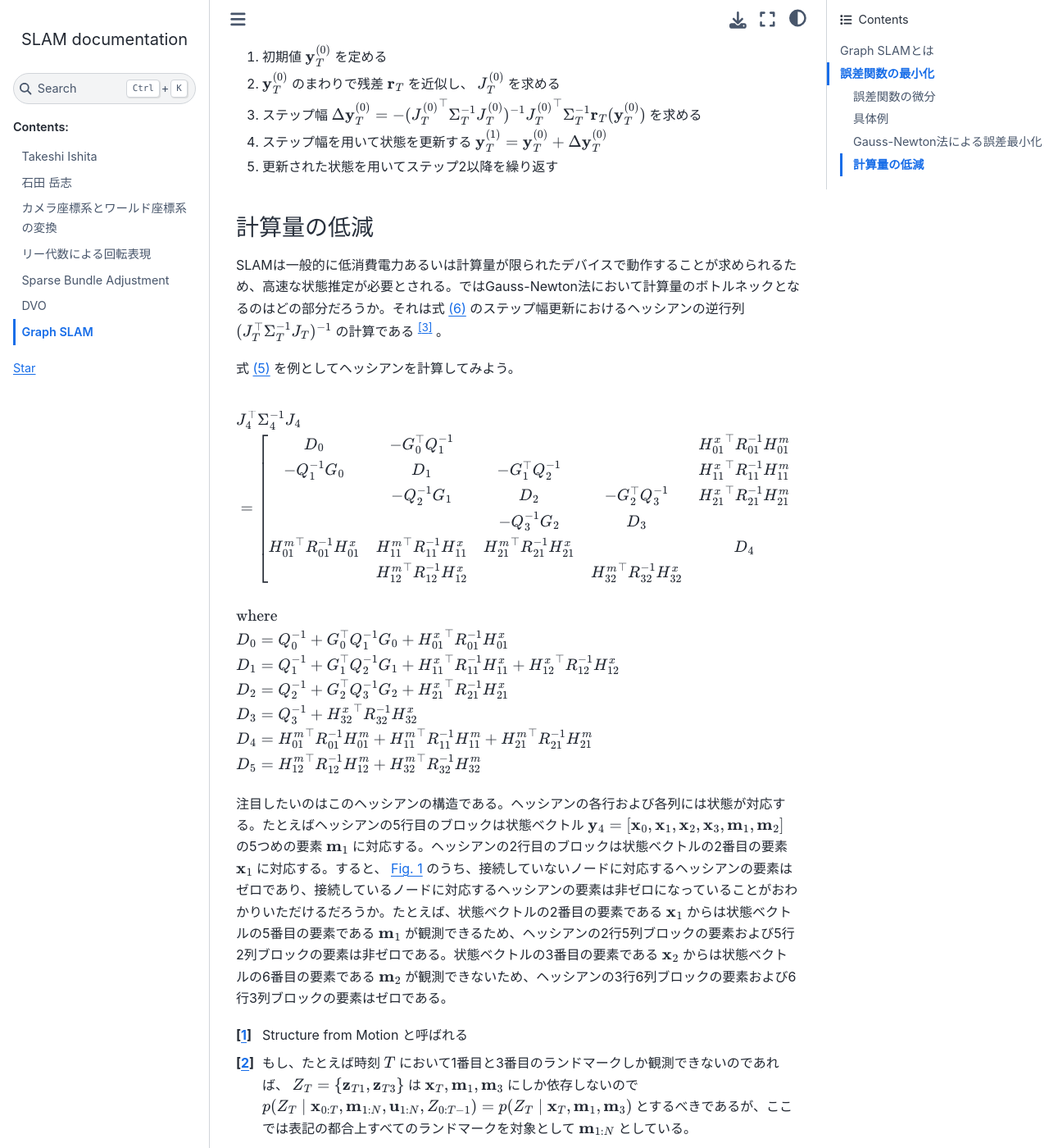
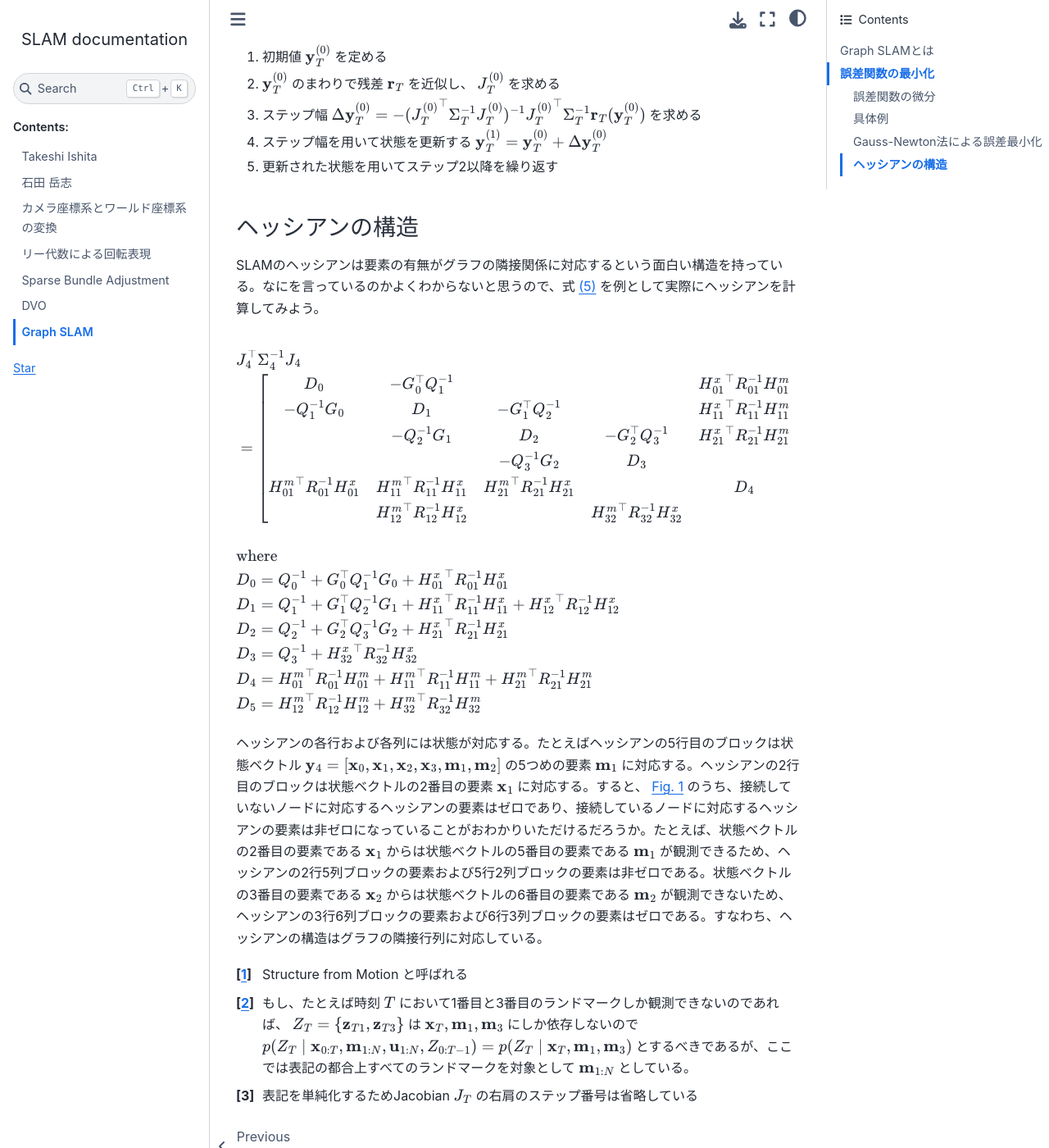
Before and after one commit to IshitaTakeshi/ishitatakeshi.github.io, a Sphinx documentation site: the page built from source/graph-slam.rst, in a window 1280 px wide and 1400 px high, scrolled down 11279 px. Shown: the whole window at 82% size. Built offline with Sphinx 7.4.7 and the Sphinx Book theme 1.1.4, drawn with Linux system fonts in a browser that asks for light colours.

Commit message:
Explain the hessian structure

```diff
--- a/source/graph-slam.rst
+++ b/source/graph-slam.rst
@@ -436,12 +436,11 @@
 4. ステップ幅を用いて状態を更新する :math:`\mathbf{y}_{T}^{(1)} = \mathbf{y}_{T}^{(0)} + \Delta \mathbf{y}_{T}^{(0)}`
 5. 更新された状態を用いてステップ2以降を繰り返す
 
-計算量の低減
-~~~~~~~~~~~~
+ヘッシアンの構造
+~~~~~~~~~~~~~~~~
 
-SLAMは一般的に低消費電力あるいは計算量が限られたデバイスで動作することが求められるため、高速な状態推定が必要とされる。ではGauss-Newton法において計算量のボトルネックとなるのはどの部分だろうか。それは式 :eq:`gauss-newton-update` のステップ幅更新におけるヘッシアンの逆行列 :math:`(J_{T}^{\top} \Sigma_{T}^{-1} J_{T})^{-1}` の計算である [#simplify_step_times]_ 。
 
-式 :eq:`jacobian-j4` を例としてヘッシアンを計算してみよう。
+SLAMのヘッシアンは要素の有無がグラフの隣接関係に対応するという面白い構造を持っている。なにを言っているのかよくわからないと思うので、式 :eq:`jacobian-j4` を例として実際にヘッシアンを計算してみよう。
 
 ..
    &=
@@ -519,7 +518,7 @@
    &D_{4} = {H^{m}_{01}}^{\top}R_{01}^{-1}H^{m}_{01} + {H^{m}_{11}}^{\top}R_{11}^{-1}H^{m}_{11} + {H^{m}_{21}}^{\top}R_{21}^{-1}H^{m}_{21} \\
    &D_{5} = {H^{m}_{12}}^{\top}R_{12}^{-1}H^{m}_{12} + {H^{m}_{32}}^{\top}R_{32}^{-1}H^{m}_{32} \\
 
-注目したいのはこのヘッシアンの構造である。ヘッシアンの各行および各列には状態が対応する。たとえばヘッシアンの5行目のブロックは状態ベクトル :math:`\mathbf{y}_{4} = \left[\mathbf{x}_{0},\mathbf{x}_{1},\mathbf{x}_{2},\mathbf{x}_{3},\mathbf{m}_{1},\mathbf{m}_{2}\right]` の5つめの要素 :math:`\mathbf{m}_{1}` に対応する。ヘッシアンの2行目のブロックは状態ベクトルの2番目の要素 :math:`\mathbf{x}_{1}` に対応する。すると、 :numref:`examplegraph` のうち、接続していないノードに対応するヘッシアンの要素はゼロであり、接続しているノードに対応するヘッシアンの要素は非ゼロになっていることがおわかりいただけるだろうか。たとえば、状態ベクトルの2番目の要素である :math:`\mathbf{x}_{1}` からは状態ベクトルの5番目の要素である :math:`\mathbf{m}_{1}` が観測できるため、ヘッシアンの2行5列ブロックの要素および5行2列ブロックの要素は非ゼロである。状態ベクトルの3番目の要素である :math:`\mathbf{x}_{2}` からは状態ベクトルの6番目の要素である :math:`\mathbf{m}_{2}` が観測できないため、ヘッシアンの3行6列ブロックの要素および6行3列ブロックの要素はゼロである。
+ヘッシアンの各行および各列には状態が対応する。たとえばヘッシアンの5行目のブロックは状態ベクトル :math:`\mathbf{y}_{4} = \left[\mathbf{x}_{0},\mathbf{x}_{1},\mathbf{x}_{2},\mathbf{x}_{3},\mathbf{m}_{1},\mathbf{m}_{2}\right]` の5つめの要素 :math:`\mathbf{m}_{1}` に対応する。ヘッシアンの2行目のブロックは状態ベクトルの2番目の要素 :math:`\mathbf{x}_{1}` に対応する。すると、 :numref:`examplegraph` のうち、接続していないノードに対応するヘッシアンの要素はゼロであり、接続しているノードに対応するヘッシアンの要素は非ゼロになっていることがおわかりいただけるだろうか。たとえば、状態ベクトルの2番目の要素である :math:`\mathbf{x}_{1}` からは状態ベクトルの5番目の要素である :math:`\mathbf{m}_{1}` が観測できるため、ヘッシアンの2行5列ブロックの要素および5行2列ブロックの要素は非ゼロである。状態ベクトルの3番目の要素である :math:`\mathbf{x}_{2}` からは状態ベクトルの6番目の要素である :math:`\mathbf{m}_{2}` が観測できないため、ヘッシアンの3行6列ブロックの要素および6行3列ブロックの要素はゼロである。すなわち、ヘッシアンの構造はグラフの隣接行列に対応している。
 
 .. [#sfm] Structure from Motion と呼ばれる
 .. [#simplify_z_distribution] もし、たとえば時刻 :math:`T` において1番目と3番目のランドマークしか観測できないのであれば、 :math:`Z_{T} = \{\mathbf{z}_{T1},\mathbf{z}_{T3}\}` は :math:`\mathbf{x}_{T},\mathbf{m}_{1},\mathbf{m}_{3}` にしか依存しないので :math:`p(Z_{T}\;|\;\mathbf{x}_{0:T},\mathbf{m}_{1:N},\mathbf{u}_{1:N},Z_{0:T-1}) = p(Z_{T}\;|\;\mathbf{x}_{T},\mathbf{m}_{1},\mathbf{m}_{3})` とするべきであるが、ここでは表記の都合上すべてのランドマークを対象として :math:`\mathbf{m}_{1:N}` としている。
```
